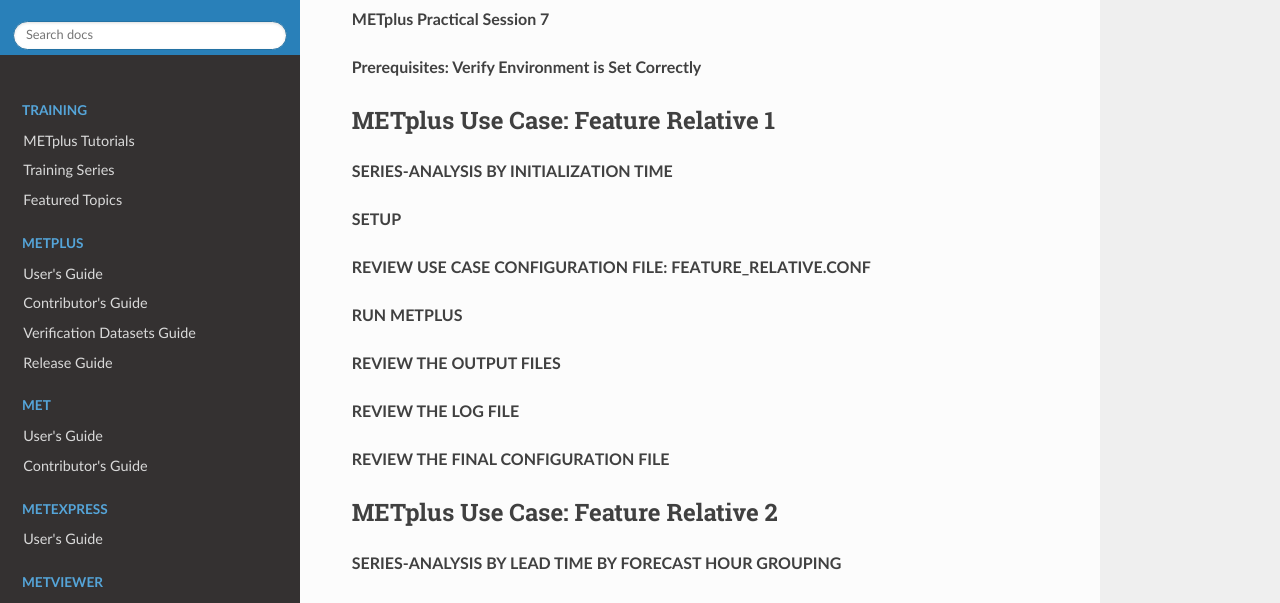
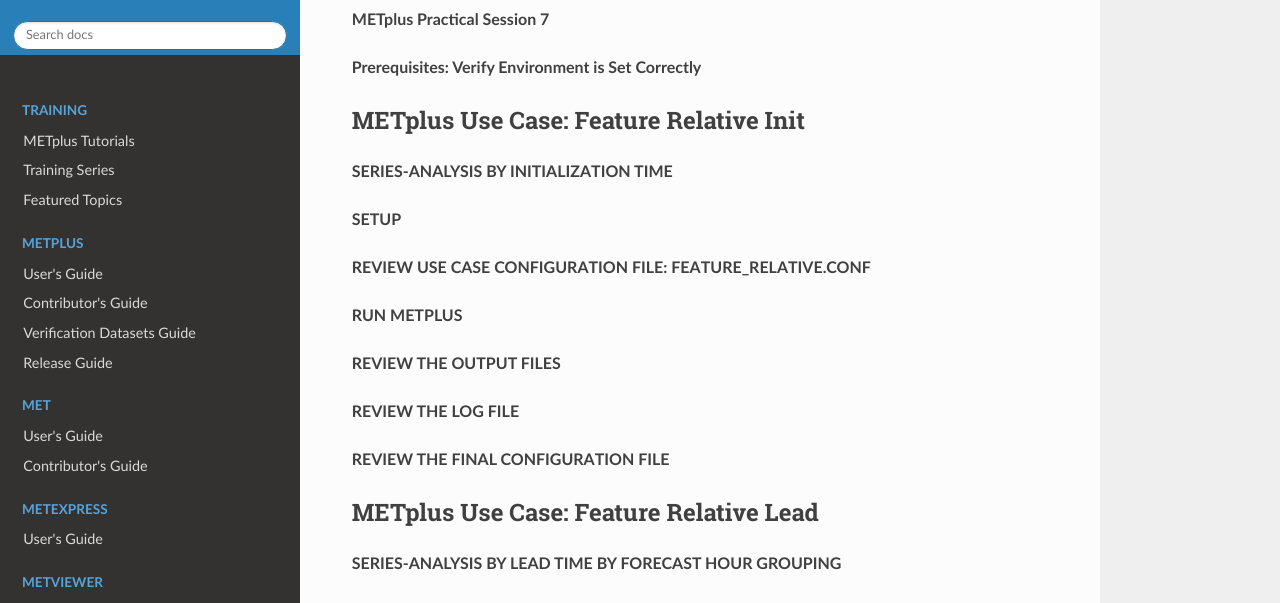
Before and after one commit to dtcenter/METplus-Training, a Sphinx documentation site: the page built from docs/Tutorial/v5.0/Session_7_Feature_Relative_Use_Cases.rst, in a window 1280 px wide and 1202 px high. Shown: the part 152-755 px from the top of the window. Built offline with Sphinx 7.4.7 and the Read the Docs theme 3.1.0, drawn with Linux system fonts in a browser that asks for light colours.

Commit message:
Per #69, updating headers

```diff
--- a/docs/Tutorial/v5.0/Session_7_Feature_Relative_Use_Cases.rst
+++ b/docs/Tutorial/v5.0/Session_7_Feature_Relative_Use_Cases.rst
@@ -5,8 +5,8 @@
 
 **Prerequisites: Verify Environment is Set Correctly**
 
-METplus Use Case: Feature Relative 1
-------------------------------------
+METplus Use Case: Feature Relative Init
+---------------------------------------
 
 **SERIES-ANALYSIS BY INITIALIZATION TIME**
 
@@ -22,8 +22,8 @@
 
 **REVIEW THE FINAL CONFIGURATION FILE**
 
-METplus Use Case: Feature Relative 2
-------------------------------------
+METplus Use Case: Feature Relative Lead
+---------------------------------------
 
 **SERIES-ANALYSIS BY LEAD TIME BY FORECAST HOUR GROUPING**
 
```
